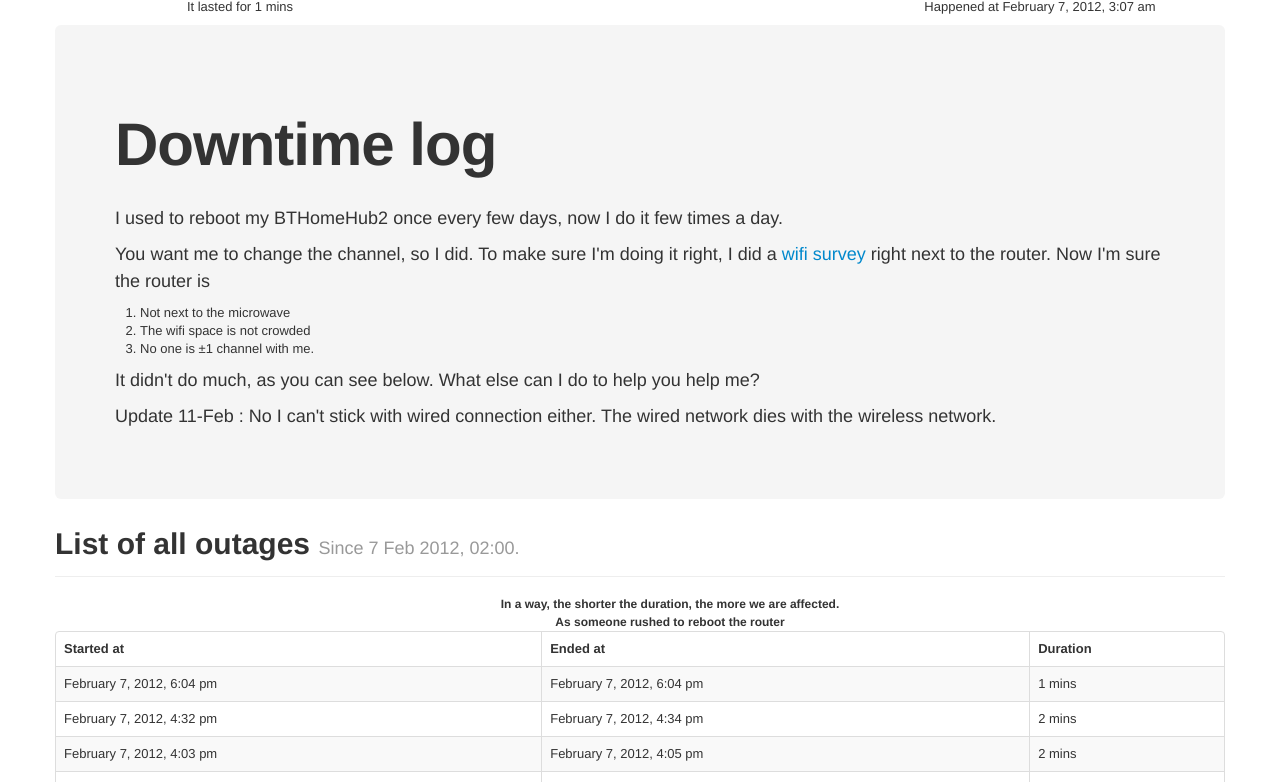
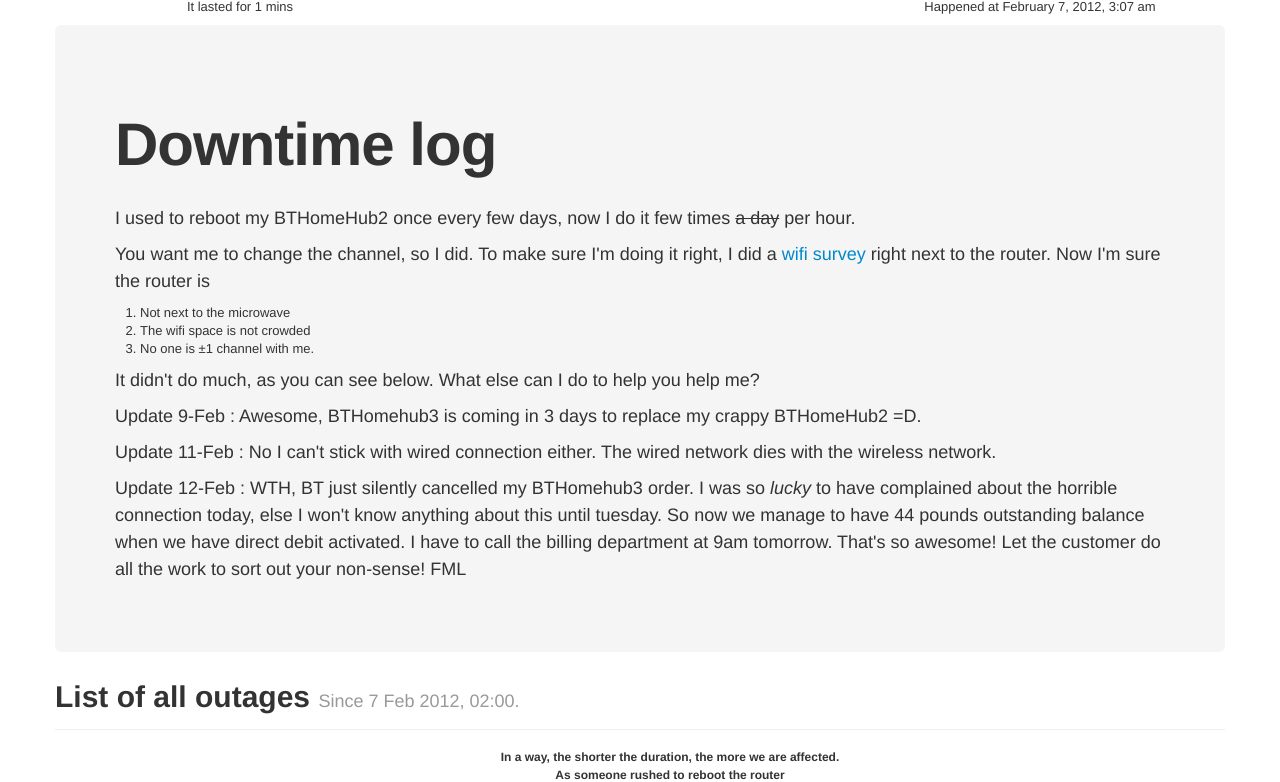
Before and after one commit to samwong1990/bthomehub-reliability, a PHP site: page / in a window 1280 px wide. Shown: the part 125-907 px from the top of the page. Run offline with PHP 8.4, Linux system fonts and the light colour scheme; data comes from the database, SQL or seed files in the repository; some libraries are stand-ins or nearby versions.

Commit message:
Status update, horrifying news

```diff
--- a/index.php
+++ b/index.php
@@ -117,10 +117,12 @@
 <!-- Main hero unit for a primary marketing message or call to action -->
 <div class="hero-unit">
 	<h1 style="line-height:2em;">Downtime log</h1>
-	<p>I used to reboot my BTHomeHub2 once every few days, now I do it few times a day.</p>
+	<p>I used to reboot my BTHomeHub2 once every few days, now I do it few times <strike>a day</strike> per hour.</p>
 	<p>You want me to change the channel, so I did. To make sure I'm doing it right, I did a <a href="#wifisurvey">wifi survey</a> right next to the router. Now I'm sure the router is <ol><li>Not next to the microwave</li><li>The wifi space is not crowded</li><li>No one is ±1 channel with me.</li></ol></p>
 	<p>It didn't do much, as you can see below. What else can I do to help you help me?</p>
+	<p>Update 9-Feb : Awesome, BTHomehub3 is coming in 3 days to replace my crappy BTHomeHub2 =D.
 	<p>Update 11-Feb : No I can't stick with wired connection either. The wired network dies with the wireless network.</p>
+	<p>Update 12-Feb : WTH, BT just silently cancelled my BTHomehub3 order. I was so <i>lucky</i> to have complained about the horrible connection today, else I won't know anything about this until tuesday. So now we manage to have 44 pounds outstanding balance when we have direct debit activated. I have to call the billing department at 9am tomorrow. That's so awesome! Let the customer do all the work to sort out your non-sense! FML</p>
 </div>
 
 <section id="typography">
```
